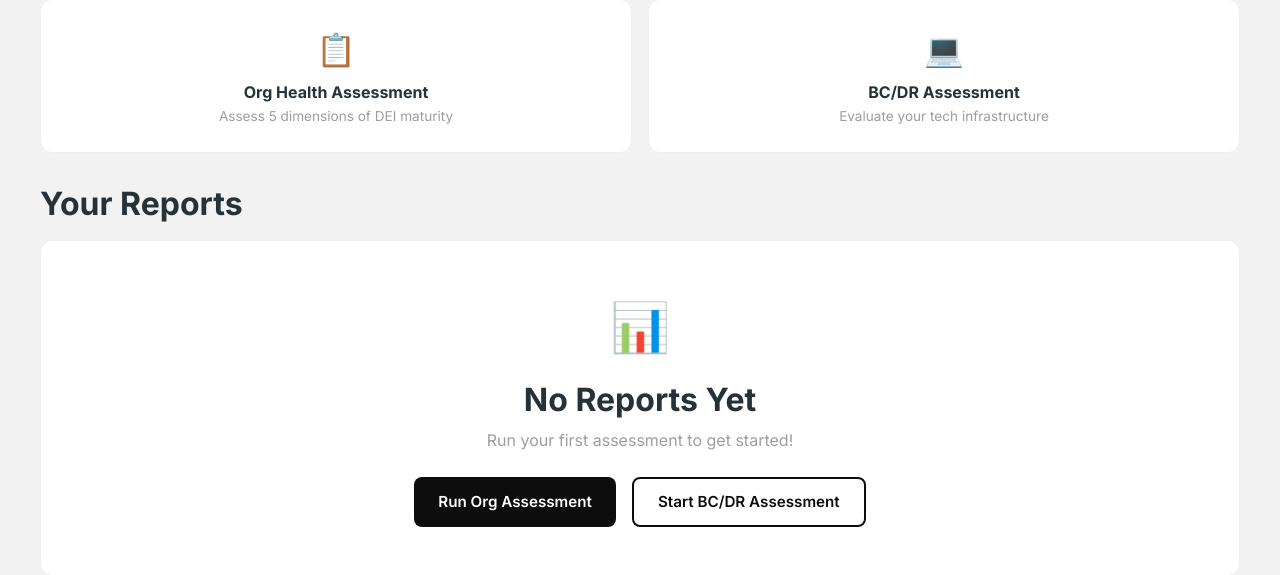
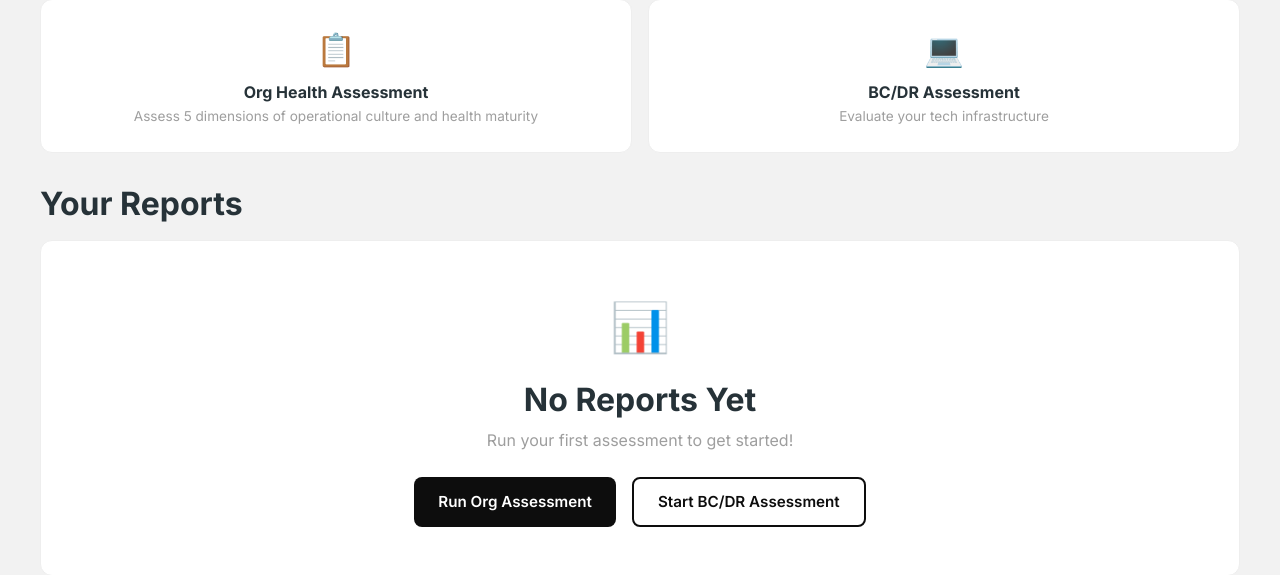
Before and after one commit to lmlewis1776/LevelSet, a Flask app: page /dashboard in a window 1280 px wide. Shown: the part 266-841 px from the top of the page. Run offline with Flask 3, Linux system fonts and the light colour scheme; the visitor is signed in with stand-in values (Sample User, id 1); data that the repository does not hold is empty.

Commit message:
Update dashboard.html
Updated to reflect org health updates.

```diff
--- a/templates/dashboard.html
+++ b/templates/dashboard.html
@@ -25,7 +25,7 @@
             <a href="/dei-audit" class="quick-action-card" style="text-decoration:none; color:inherit;">
                 <div class="qa-icon">📋</div>
                 <h4>Org Health Assessment</h4>
-                <p>Assess 5 dimensions of DEI maturity</p>
+                <p>Assess 5 dimensions of operational culture and health maturity</p>
             </a>
 
             <a href="/tech-assessment" class="quick-action-card" style="text-decoration:none; color:inherit;">
```
